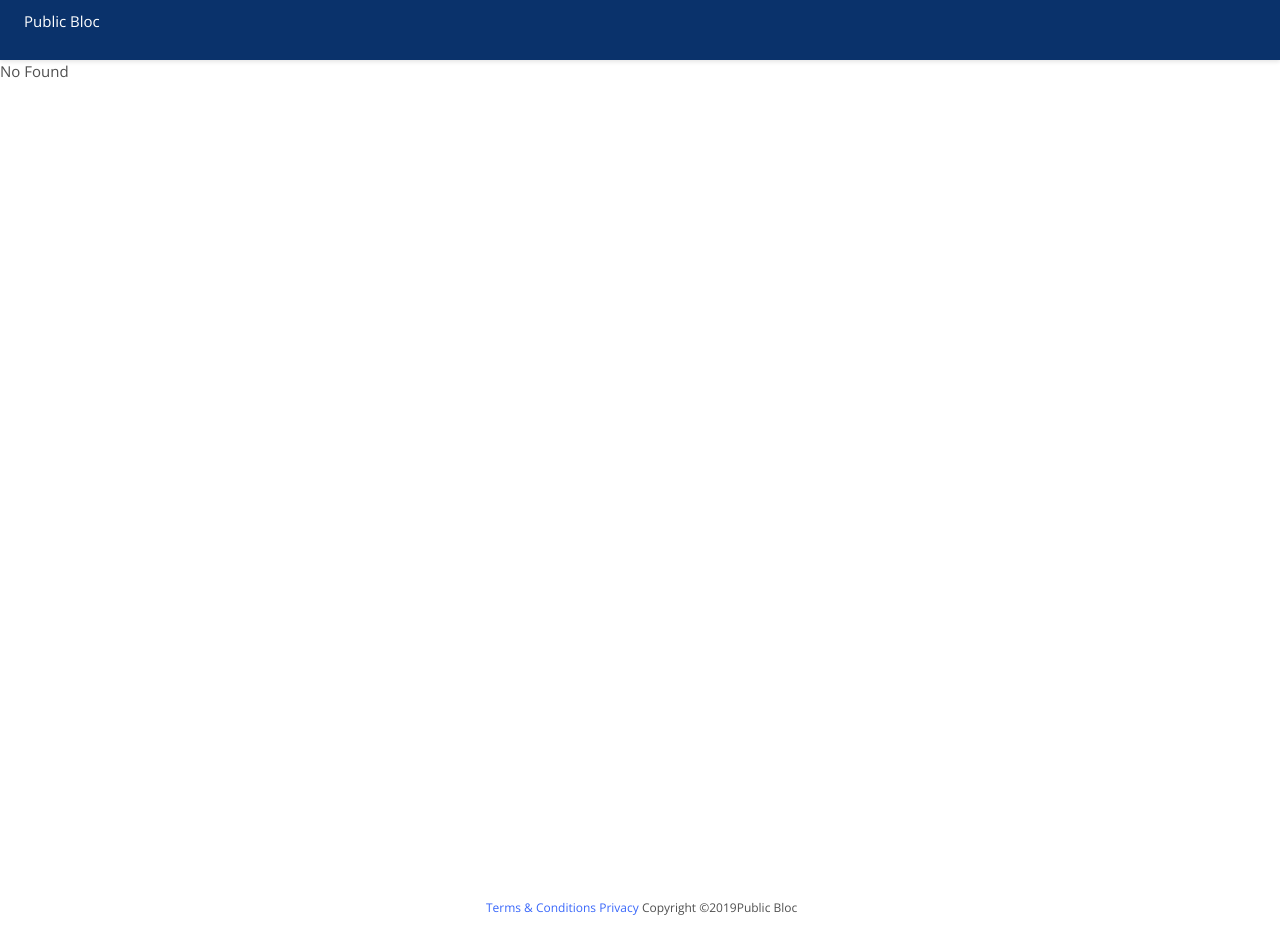
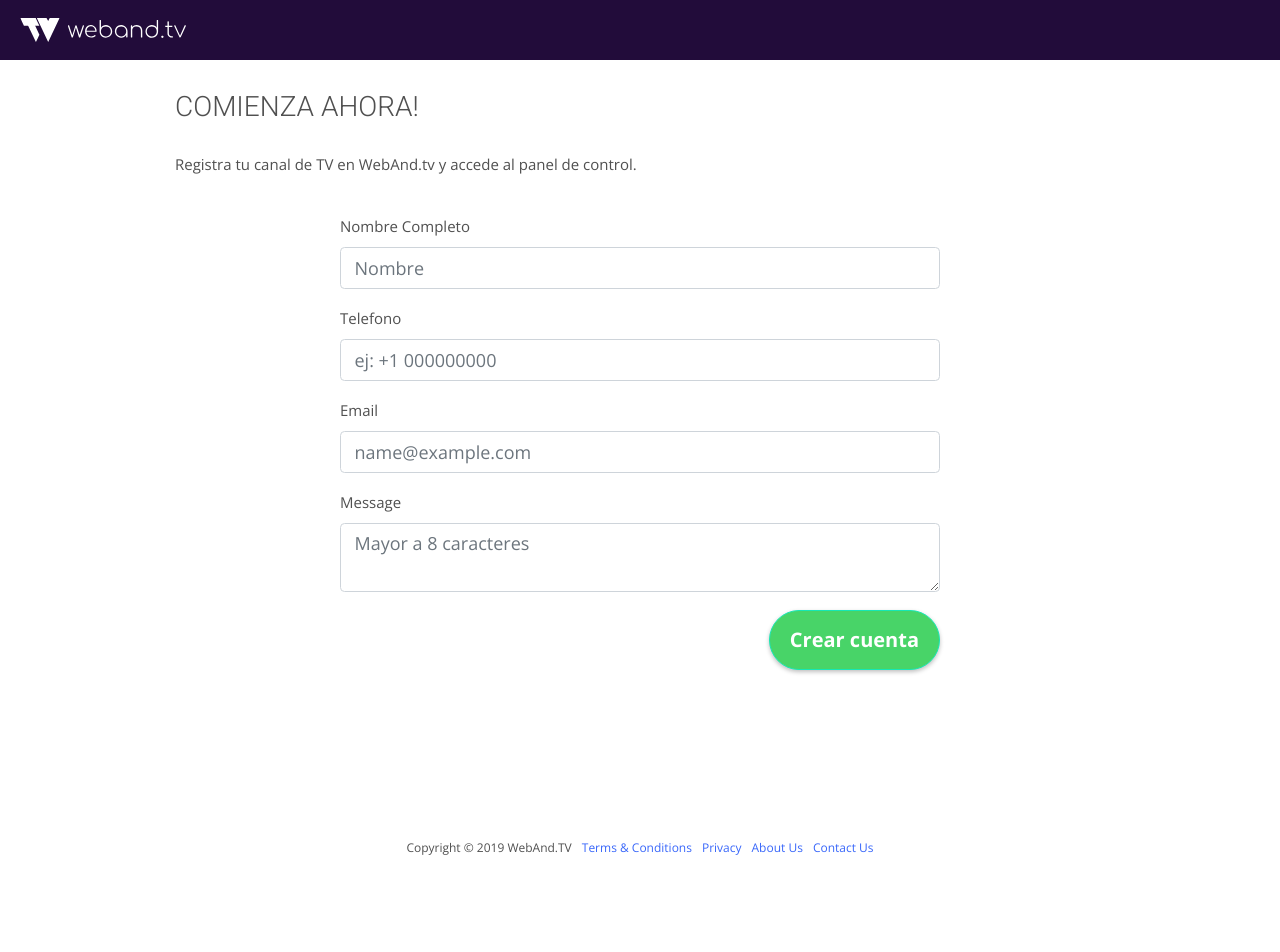
Before and after one commit to claudiogaraycochea/watvlp, a React (Create React App) app: page /contactUs in a window 1280 px wide. Shown: the top 952 px of the page. After the commit the page ends 916 px from the top, so only its background shows below. Built offline with nearby package versions, Linux system fonts and the light colour scheme; a web font is replaced by a local one; what rc-scroll-anim would draw is missing.

Commit message:
New Footer

```diff
--- a/src/components/auth/core/footer/Footer.jsx
+++ b/src/components/auth/core/footer/Footer.jsx
@@ -18,9 +18,9 @@ class Footer extends Component {
 								{` Copyright © ${new Date().getFullYear()} WebAnd.TV`}
 							</span>
 							<Link to='../terms' onClick={this.openTerms} className='space'>Terms & Conditions</Link>
-							<Link to='../privacy' onClick={this.openPrivacy} className='space'>Privacy</Link>
-							<Link to='/' onClick={this.openPrivacy} className='space'>About Us</Link>
-							<Link to='/' onClick={this.openPrivacy}>Contact Us</Link>
+							<Link to='../privacy' className='space'>Privacy</Link>
+							<Link to='/aboutUs' className='space'>About Us</Link>
+							<Link to='/contactUs'>Contact Us</Link>
 						</div>
 					</Col>
 				</Row>
--- a/src/components/auth/login/Login.css
+++ b/src/components/auth/login/Login.css
@@ -18,28 +18,14 @@
   max-width: 990px;
 }
 
-header {
-  position: fixed;
-  left: 0;
-  right: 0;
-  height: 60px;
-  padding: 0 20px;
-  align-items: center;
-  display: flex !important;
-  align-items: center;
-  z-index: 100000;
-  justify-content: space-between;
-  animation-delay: 1.1s;
-}
-
 header .btn-link {
   color: #ff00f7 !important;
   font-size: 20px;
   margin-top: -5px;
 }
 
-.header-bg {
-  background-color: #220c3a;
+.header-bg-remove {
+  background-color: transparent;
 }
 
 .hero-wrapper {
--- a/src/components/auth/login/Login.jsx
+++ b/src/components/auth/login/Login.jsx
@@ -178,7 +178,7 @@ class Login extends React.Component {
 		console.log('isTop: ', isTop);
 		return (
 			<div id='login-wrapper' className='login-wrapper animate-pop-in delay-1'>
-				<header className={(!isTop) ? 'header-bg animate-pop-in delay-1' : null}>
+				<header className={(!isTop) ? 'animate-pop-in delay-1' : 'header-bg-remove'}>
 					<div className='logo-webandtv animate-pop-in delay-1'></div>
 					<Button
 						className='btn-link'
@@ -216,7 +216,7 @@ class Login extends React.Component {
 							<Row className='section'>
 								<Col>
 									<div className='intro animate-pop-in delay-1'>
-										Creamos la plataforma WebAnd.TV con el fin de generar a tu canal de TV más
+										Creamos la plataforma WebAnd.tv con el fin de generar a tu canal de TV más
 										ingresos económicos y más entretenimiento a tus televidentes.
 									</div>
 								</Col>
@@ -266,14 +266,15 @@ class Login extends React.Component {
 									<ScrollOverPack always='true'>
 										<h2 className='animate-pop-in delay-3'>¿Cómo funciona?</h2>
 										<h3 className='text-muted'>
-											Es muy simple, comparte el link WebAnd.TV de tu canal
-											y se cargaran microwebsites sincronizados con tu contenido.
+											Comparte el link WebAnd.tv de tu canal y automáticamente
+											se cargarán microwebsites sincronizados con tu contenido
 										</h3>
 										<p className='animate-pop-in delay-5'>
-											A traves de un sencillo panel de control puedes agregar
-											microwebsites creados por ti, tu equipo de desarrollo, marketing o comercial.
-											Estos se muestran a tus televidentes coordinados con tu
-											contenido estimulando a compras instantaneas y mas entretenimiento.
+											A través de un sencillo panel de control puedes agregar
+											microwebsites creados por tí, tu equipo de desarrollo o marketing.
+											Los mismos se mostrarán coordinados con el
+											contenido de tu transmisión, brindando una nueva
+											 manera de interactuar con cada uno de tus televidentes.
 										</p>
 										<Carousel>
 											<img src={imageBuy} alt='WebAndTV Buy'/>
@@ -300,11 +301,14 @@ class Login extends React.Component {
 							<Row className='section animate-pop-in delay-1'>
 								<Col>
 									<h2 className='animate-pop-in delay-2'>
-										Gratis!	<span className='hight-light'>para tu canal o programa de TV</span>
+										Gratis para tu canal de TV
 									</h2>
 									<ScrollOverPack always='true'>
 									<div className='animate-pop-in delay-3'>
-										WebAnd.TV genera ingresos economicos adicionales a tu canal o programa de TV, de estos, obtienes el 95% y el 5% restante es para el mantenimiento de nuestra plataforma. No tienes que invertir nada.
+										WebAnd.tv no tiene ningún costo para tu canal de TV.
+										Nos sustentamos con el 5% de los ingresos que generes gracias
+										a nuestra plataforma y el 95% restante es totalmente para tu
+										canal de TV.
 									</div>
 									</ScrollOverPack>
 								</Col>
@@ -318,7 +322,7 @@ class Login extends React.Component {
 												<ScrollOverPack>
 												<h2 className='animate-pop-in delay-2'>COMIENZA AHORA!</h2>
 												<p className='animate-pop-in delay-3'>
-													Registra tu canal de TV en WebAnd.TV y accede al panel de control. Es facil, rapido y totalmente gratis para tu canal de TV.
+													Registra tu canal de TV en WebAnd.tv y accede al panel de control.
 												</p>
 												</ScrollOverPack>
 											</Col>
@@ -326,6 +330,10 @@ class Login extends React.Component {
 										<Row>
 											<Col className='animate-pop-in delay-4'>
 												<Form className='call-to-action'>
+													<Form.Group>
+														<Form.Label>Nombre de link</Form.Label>
+														https://weband.tv/<Form.Control type='text' placeholder='Nombre de link' />
+													</Form.Group>
 													<Form.Group>
 														<Form.Label>Nombre Completo</Form.Label>
 														<Form.Control type='text' placeholder='Nombre' />
@@ -351,7 +359,7 @@ class Login extends React.Component {
 															variant='success'
 															className='btn-large'
 														>
-															Crear perfil de mi canal
+															Crear cuenta
 														</Button>
 													</div>
 												</Form>
--- a/src/components/core/footer/Footer.jsx
+++ b/src/components/core/footer/Footer.jsx
@@ -14,20 +14,13 @@ class Footer extends Component {
 				<Row>
 					<Col>
 						<div className='text-center text-small py-2'>
-							<Link to='/' onClick={this.openTerms}>
-								&nbsp;
-								{'Terms & Conditions'}
-							</Link>
-							<Link to='/' onClick={this.openPrivacy}>
-								&nbsp;
-								{'Privacy'}
-							</Link>
-							<span className='label-text'>
-								{' '}
-								Copyright ©
-								{new Date().getFullYear()}
-								{'Public Bloc'}
+							<span className='label-text space'>
+								{` Copyright © ${new Date().getFullYear()} WebAnd.TV`}
 							</span>
+							<Link to='../terms' onClick={this.openTerms} className='space'>Terms & Conditions</Link>
+							<Link to='../privacy' onClick={this.openPrivacy} className='space'>Privacy</Link>
+							<Link to='/aboutUs' onClick={this.openPrivacy} className='space'>About Us</Link>
+							<Link to='/contactUs' onClick={this.openPrivacy}>Contact Us</Link>
 						</div>
 					</Col>
 				</Row>
--- a/src/components/core/header/Header.jsx
+++ b/src/components/core/header/Header.jsx
@@ -1,6 +1,6 @@
 import React, { Component } from 'react';
+import './Header.css';
 import { Link } from 'react-router-dom';
-import './Header.css';
 
 class Header extends Component {
 	constructor(props) {
@@ -10,14 +10,11 @@ class Header extends Component {
 
 	render() {
 		return (
-			<div className='signup-header'>
-				<Link to='/' className=''>
-					<div className='d-inline-flex align-self-center'>
-						<div className='logo-public-bloc' />
-						<div className='text-white pl-2 align-self-center'>Public Bloc</div>
-					</div>
+			<header>
+				<Link to='/home'>
+					<div className='logo-webandtv'></div>
 				</Link>
-			</div>
+			</header>
 		);
 	}
 }
--- /dev/null
+++ b/src/components/public/pages/aboutUs/AboutUs.jsx
@@ -0,0 +1,39 @@
+import React, { Component } from 'react';
+import {
+  Container,
+	Row,
+	Col,
+} from 'react-bootstrap';
+
+class AboutUs extends Component {
+	constructor(props) {
+		super(props);
+    this.state = {};
+  }
+  render () {
+    return (
+      <Container>
+        <Row>
+          <Col>
+            <Row>
+              <Col>
+                <h2 className='animate-pop-in delay-2'>Acerca de Nosotros</h2>
+                <p className='animate-pop-in delay-3'>
+                  WebAnd.tv es una startup joven con experiencia a nivel de grandes companias,
+                  el equipo ha desarrollado aplicaciones para la compania Facebook, Globallogic y Deloitte.
+                </p>
+              </Col>
+            </Row>
+            <Row>
+              <Col>
+                Logo Facebook / Logo Globallogic / Logo Deloitter
+              </Col>
+            </Row>
+          </Col>
+        </Row>
+      </Container>
+    )
+  }
+}
+
+export default AboutUs;
--- /dev/null
+++ b/src/components/public/pages/contactUs/ContactUs.jsx
@@ -0,0 +1,65 @@
+import React, { Component } from 'react';
+import {
+  Container,
+	Row,
+  Col,
+  Form,
+  Button,
+} from 'react-bootstrap';
+
+class ContactUs extends Component {
+	constructor(props) {
+		super(props);
+    this.state = {};
+  }
+  render () {
+    return (
+      <Container>
+        <Row>
+          <Col>
+            <Row>
+              <Col>
+                <h2 className='animate-pop-in delay-2'>COMIENZA AHORA!</h2>
+                <p className='animate-pop-in delay-3'>
+                  Registra tu canal de TV en WebAnd.tv y accede al panel de control.
+                </p>
+              </Col>
+            </Row>
+            <Row>
+              <Col className='animate-pop-in delay-4'>
+                <Form className='call-to-action'>
+                  <Form.Group>
+                    <Form.Label>Nombre Completo</Form.Label>
+                    <Form.Control type='text' placeholder='Nombre' />
+                  </Form.Group>
+                  <Form.Group>
+                    <Form.Label>Telefono</Form.Label>
+                    <Form.Control type='text' placeholder='ej: +1 000000000' />
+                  </Form.Group>
+                  <Form.Group>
+                    <Form.Label>Email</Form.Label>
+                    <Form.Control type='email' placeholder='name@example.com' />
+                  </Form.Group>
+                  <Form.Group>
+                    <Form.Label>Message</Form.Label>
+                    <Form.Control as='textarea' placeholder='Mayor a 8 caracteres' />
+                  </Form.Group>
+                  <div className='d-flex justify-content-end'>
+                    <Button
+                      variant='success'
+                      className='btn-large'
+                    >
+                      Crear cuenta
+                    </Button>
+                  </div>
+                </Form>
+              </Col>
+            </Row>
+          </Col>
+        </Row>
+      </Container>
+    )
+  }
+}
+
+export default ContactUs;
--- a/src/components/public/publicLayout/PublicLayout.jsx
+++ b/src/components/public/publicLayout/PublicLayout.jsx
@@ -13,7 +13,7 @@ class PublicLayout extends Component {
 	render() {
 		return (
 			<div>
-				<Header headerTitle='Sign Up' />
+				<Header />
 				{this.props.children}
 				<Footer />
 			</div>
--- a/src/components/router/Routes.js
+++ b/src/components/router/Routes.js
@@ -1,5 +1,7 @@
 /* Pages */
 import Login from '../auth/login/LoginContainer';
+import AboutUs from '../public/pages/aboutUs/AboutUs';
+import ContactUs from '../public/pages/contactUs/ContactUs';
 /* import SignUp from '../auth/signUp/SignUpContainer';
 import UserProfile from '../dashboard/user/profile/ProfileContainer';
 import Schedule from '../dashboard/schedule/ScheduleContainer';
@@ -106,16 +108,23 @@ export const routes = [
 		Component: OverView,
 		Layout: Dashboard,
 		Access: 'Private',
+	},*/
+	{
+		id: 4,
+		exact: true,
+		path: '/contactUs',
+		Component: ContactUs,
+		Layout: PublicLayout,
+		Access: 'Public',
 	},
 	{
 		id: 3,
 		exact: true,
-		path: '/signup',
-		Component: SignUp,
+		path: '/aboutUs',
+		Component: AboutUs,
 		Layout: PublicLayout,
 		Access: 'Public',
 	},
-*/
 	{
 		id: 2,
 		exact: true,
--- a/src/components/ui/Theme.css
+++ b/src/components/ui/Theme.css
@@ -13,7 +13,30 @@ a, a:hover, a:focus {
 	text-decoration: none;
 }
 
+header {
+	position: fixed;
+	top: 0;
+  left: 0;
+  right: 0;
+  height: 60px;
+  padding: 0 20px;
+  align-items: center;
+  display: flex !important;
+  align-items: center;
+  z-index: 100000;
+  justify-content: space-between;
+	animation-delay: 1.1s;
+	background-color: #220c3a;
+}
+
+header .btn-link {
+  color: #ff00f7 !important;
+  font-size: 20px;
+  margin-top: -5px;
+}
+
 .container {
+	margin-top: 60px;
 	padding: 30px;
 }
 
```
